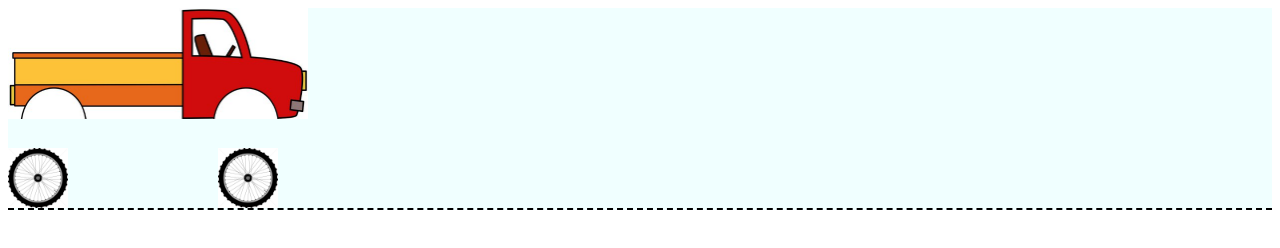
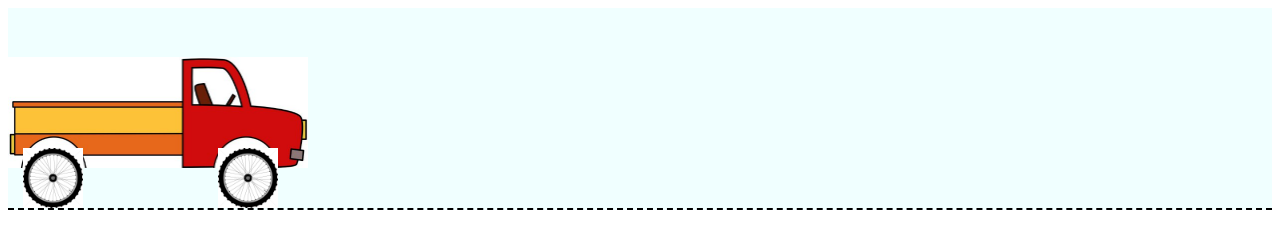
Before and after one commit to SeniorJava/UIT, a plain HTML site: page lesson7/lesson.html in a window 1280 px wide. Drawn offline with Linux system fonts and the light colour scheme.

Commit message:
подправил позиционирование

```diff
--- a/lesson7/css/style.css
+++ b/lesson7/css/style.css
@@ -19,14 +19,14 @@
 }
 
 img:nth-child(1) {
-    -left: 10px;
+    bottom:40px;
 }
 
 
-img.wheel:nth-child(1) {
-    left: 310px;
+img:nth-child(2) {
+    left: 15px;
 }
 
-img.wheel:nth-child(2) {
+img:nth-child(3) {
     left: 210px;
 }
```
